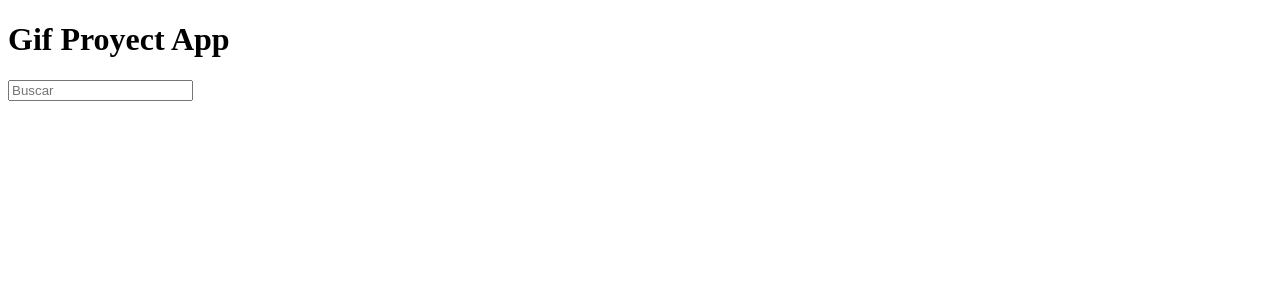
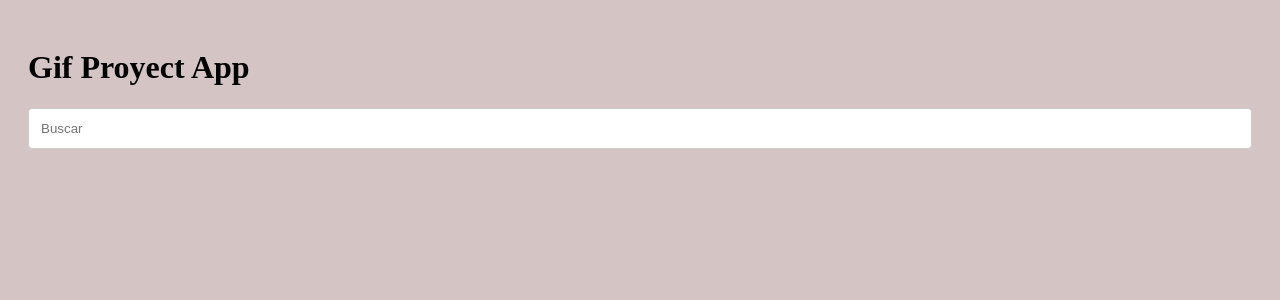
Before and after one commit to jcarlosj/React-Devtalles-Gif-Project-Unit-Testing-11-2022, a React (Vite) app: page / in a window 1280 px wide. Shown: the top 300 px of the page. Built offline with nearby package versions, Linux system fonts and the light colour scheme.

Commit message:
[+] <GitItem>: Desplegar Card con Imagen y título traidos del Giphy API

```diff
--- a/src/App.jsx
+++ b/src/App.jsx
@@ -24,7 +24,7 @@ const App = () => {
 
 
     return (
-        <>
+        <main className="container">
             {/* Title */}
             <h1>Gif Proyect App</h1>
 
@@ -42,7 +42,7 @@ const App = () => {
                     />
                 ))
             }
-        </>
+        </main>
     )
 }
 
--- a/src/components/GifGrid.jsx
+++ b/src/components/GifGrid.jsx
@@ -1,5 +1,6 @@
 import { useEffect, useState } from 'react';
 
+import { GifItem } from './GifItem';
 import { getGifs } from '../helpers/get-gifs.helper';
 
 
@@ -21,12 +22,15 @@ export const GifGrid = ({ category }) => {
     return (
         <>
             <h2>{ category }</h2>
-            <ol>
-            {   images.map( ({ id, title }) =>
-                    <li key={ id }>{ title }</li>
+            <div className="card-grid">
+            {   images.map( ( dataImage ) =>
+                    <GifItem
+                        key={ dataImage.id }
+                        { ...dataImage }
+                    />
                 )
             }
-            </ol>
+            </div>
         </>
     )
 }
--- /dev/null
+++ b/src/components/GifItem.jsx
@@ -0,0 +1,8 @@
+export const GifItem = ({ title, url }) => {
+    return (
+        <div className="card">
+            <img src={ url } alt={ title } />
+            <p>{ title }</p>
+        </div>
+    )
+}
--- a/src/helpers/get-gifs.helper.js
+++ b/src/helpers/get-gifs.helper.js
@@ -1,6 +1,6 @@
 // Buena practica: La funcion ya NO estará re-procesandose junto con el cambio del componente puesto que esta aislada del mismo
 export const getGifs = async ( search_term ) => {
-    const url = `https://api.giphy.com/v1/gifs/search?api_key=41kSedYo8fgY6Ofp5SH6snPYPBMrz8FL&q=${ search_term }&limit=20`;
+    const url = `https://api.giphy.com/v1/gifs/search?api_key=41kSedYo8fgY6Ofp5SH6snPYPBMrz8FL&q=${ search_term }&limit=9`;
 
     const
         response = await fetch( url ),
--- a/src/styles.css
+++ b/src/styles.css
@@ -1 +1,46 @@
 /* Global Styles */
+body {
+    background-color: #d4c4c4;
+}
+
+h3 {
+    font-size: 3rem;
+    margin-bottom .5rem;
+}
+
+.container {
+    border-radius: 5px;
+    padding: 20px;
+  }
+
+input[type=text], select, textarea {
+    border-radius: 4px;
+    border: 1px solid #ccc;
+    box-sizing: border-box;
+    padding: 12px;
+    resize: vertical;
+    width: 100%;
+  }
+
+.card-grid {
+    align-items: center;
+    display: flex;
+    flex-direction: row;
+    flex-wrap: wrap;
+    justify-content: center;
+}
+
+.card {
+    align-items: center;
+    align-content: center;
+    background-color: white;
+    border-radius: 1rem;
+    box-shadow: 0 3p 5px rgba( 0, 0, 0, 0.03 );
+    display: flex;
+    flex-direction: column;
+    height: 0%;
+    justify-content: center;
+    margin-bottom: 2rem;
+    margin-right: 2rem;
+    overflow: hidden;
+}
```
